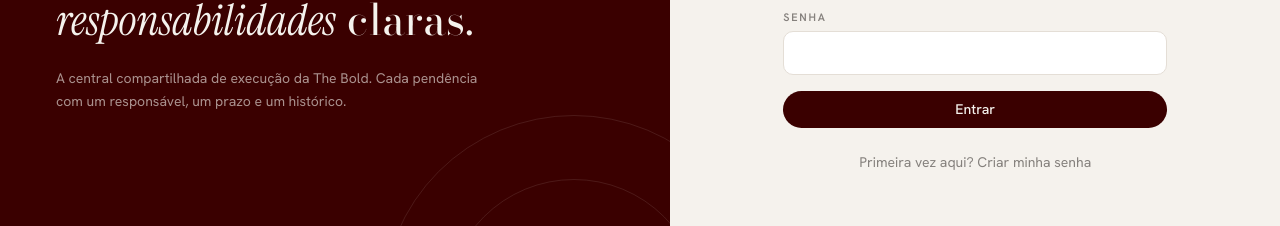
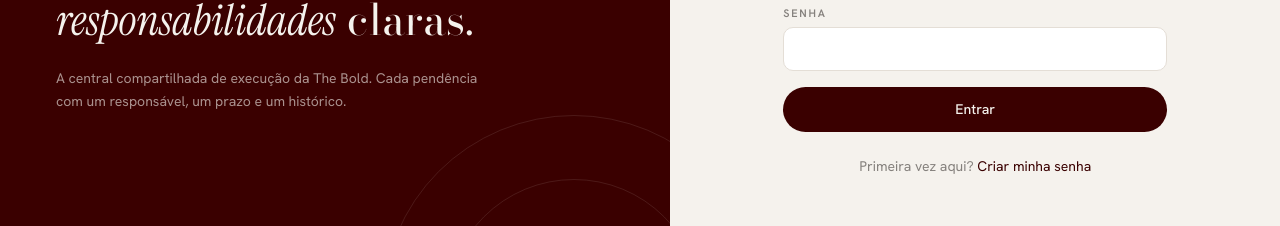
Before and after one commit to theboldd/bold-tasks, a React (Vite) app: page / in a window 1280 px wide. Shown: the part 397-623 px from the top of the page. Built offline with nearby package versions, Linux system fonts and the light colour scheme; no server answers.

Commit message:
CSS em camadas do Tailwind (utilitários passam a prevalecer)

```diff
--- a/src/index.css
+++ b/src/index.css
@@ -21,6 +21,7 @@
   --font-accent: "Instrument Serif", Georgia, serif;
 }
 
+@layer base {
   html, body, #root { height: 100%; }
   body {
     margin: 0;
@@ -33,12 +34,10 @@ body {
   .font-serif { font-optical-sizing: auto; }
   ::selection { background: #3A000022; }
 
-.fade-in { animation: fadeIn .18s ease-out; }
-.slide-in { animation: slideIn .22s cubic-bezier(.2,.8,.2,1); }
-@keyframes fadeIn { from { opacity: 0 } to { opacity: 1 } }
-@keyframes slideIn { from { transform: translateX(24px); opacity: 0 } to { transform: none; opacity: 1 } }
+  input, select, textarea, button { font: inherit; color: inherit; }
+}
 
-input, select, textarea, button { font: inherit; color: inherit; }
+@layer components {
   .field {
     width: 100%; border: 1px solid var(--color-line); background: #fff; border-radius: 10px;
     padding: .55rem .75rem; outline: none; transition: border-color .15s, box-shadow .15s;
@@ -56,3 +55,9 @@ input, select, textarea, button { font: inherit; color: inherit; }
   .eyebrow { font-size: .68rem; letter-spacing: .16em; text-transform: uppercase; color: var(--color-mute); font-weight: 600; }
   .scrollbar-thin::-webkit-scrollbar { height: 8px; width: 8px; }
   .scrollbar-thin::-webkit-scrollbar-thumb { background: #d9d3cb; border-radius: 8px; }
+}
+
+.fade-in { animation: fadeIn .18s ease-out; }
+.slide-in { animation: slideIn .22s cubic-bezier(.2,.8,.2,1); }
+@keyframes fadeIn { from { opacity: 0 } to { opacity: 1 } }
+@keyframes slideIn { from { transform: translateX(24px); opacity: 0 } to { transform: none; opacity: 1 } }
```
Lines whose indentation alone changed are shown as unchanged.
